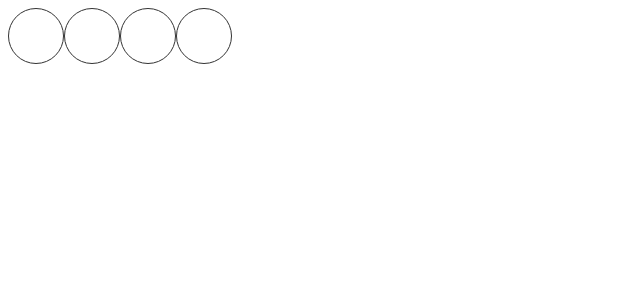
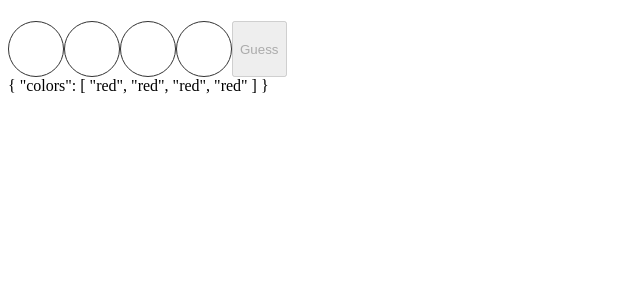
Before and after one commit to tiy-capone-angular/code-breaker, an Angular app: page / in a window 1280 px wide. Shown: the top 300 px of the page, without its empty margins (0-640 px from the left). Built offline with nearby package versions, Linux system fonts and the light colour scheme.

Commit message:
Nearly done. Just need to report 'white' pegs and pretty up that display.

```diff
--- a/src/app/app.component.html
+++ b/src/app/app.component.html
@@ -1 +1 @@
-<app-guess-row></app-guess-row>
+<app-board></app-board>
--- a/src/app/app.module.ts
+++ b/src/app/app.module.ts
@@ -5,13 +5,15 @@ import { AppComponent } from './app.component';
 import { PegComponent } from './peg/peg.component';
 import { PegClickService } from './peg-click/peg-click.service';
 import { GuessRowComponent } from './guess-row/guess-row.component';
+import { BoardComponent } from './board/board.component';
 
 
 @NgModule({
   declarations: [
     AppComponent,
     PegComponent,
-    GuessRowComponent
+    GuessRowComponent,
+    BoardComponent
   ],
   imports: [
     BrowserModule
--- /dev/null
+++ b/src/app/board/board.component.html
@@ -0,0 +1,6 @@
+<h1>{{ gameOver }}</h1>
+<app-guess-row *ngFor="let guess of guesses"
+               [guess]="guess"
+               (heyGuessMade)="checkGuess()">
+</app-guess-row>
+{{ answer | json }}
--- /dev/null
+++ b/src/app/board/board.component.ts
@@ -0,0 +1,40 @@
+import { Component, OnInit, ViewEncapsulation } from '@angular/core';
+import { Guess } from '../models/guess';
+import { Answer } from '../models/answer';
+
+@Component({
+  selector: 'app-board',
+  templateUrl: './board.component.html',
+  styleUrls: ['./board.component.css'],
+  encapsulation: ViewEncapsulation.None
+})
+export class BoardComponent implements OnInit {
+
+  limit: number;
+  guesses: Guess[];
+  answer: Answer;
+  gameOver: string;
+
+  constructor() {
+    this.limit = 3;
+    this.guesses = [ new Guess() ];
+    this.answer = new Answer();
+  }
+
+  ngOnInit() {
+  }
+
+  checkGuess() {
+    let guess = this.guesses[this.guesses.length - 1];
+    let result = this.answer.checkGuess(guess);
+    if (result.every(x => x === 'orange')) {
+      this.gameOver = 'You WON!';
+    } else if (this.guesses.length === this.limit) {
+      this.gameOver = 'You LOST! Get a new job.';
+    } else {
+      guess.result = result;
+      this.guesses.push(new Guess());
+    }
+  }
+
+}
--- a/src/app/guess-row/guess-row.component.html
+++ b/src/app/guess-row/guess-row.component.html
@@ -1,6 +1,14 @@
 <div class="row">
-  <app-peg [(color)]="first"></app-peg>
-  <app-peg [(color)]="second"></app-peg>
-  <app-peg [(color)]="third"></app-peg>
-  <app-peg [(color)]="fourth"></app-peg>
+  <app-peg [disabled]="guessMade" [(color)]="guess.first"></app-peg>
+  <app-peg [disabled]="guessMade" [(color)]="guess.second"></app-peg>
+  <app-peg [disabled]="guessMade" [(color)]="guess.third"></app-peg>
+  <app-peg [disabled]="guessMade" [(color)]="guess.fourth"></app-peg>
+  <button *ngIf="!guessMade"
+          (click)="makeGuess()"
+          [disabled]="!guess.isValid()">Guess</button>
+  <div *ngIf="guessMade">
+    <ul>
+      <li *ngFor="let r of guess.result">{{ r }}</li>
+    </ul>
+  </div>
 </div>
--- a/src/app/guess-row/guess-row.component.ts
+++ b/src/app/guess-row/guess-row.component.ts
@@ -1,21 +1,36 @@
-import { Component, OnInit, ViewEncapsulation } from '@angular/core';
+import { Component, OnInit, ViewEncapsulation, Input, Output, EventEmitter } from '@angular/core';
+import { Guess } from '../models/guess';
+import { PegClickService } from '../peg-click/peg-click.service';
 
 @Component({
   selector: 'app-guess-row',
   templateUrl: './guess-row.component.html',
-  styleUrls: ['./guess-row.component.css'],
-  encapsulation: ViewEncapsulation.None
+  styleUrls: ['./guess-row.component.css']
 })
 export class GuessRowComponent implements OnInit {
 
-  first: string;
-  second: string;
-  third: string;
-  fourth: string;
+  @Input()
+  guess: Guess;
 
-  constructor() { }
+  @Output()
+  heyGuessMade: EventEmitter<Guess>;
+
+  guessMade: boolean;
+
+  constructor(
+    private clickService: PegClickService
+  ) {
+    this.guess = new Guess();
+    this.heyGuessMade = new EventEmitter<Guess>();
+  }
 
   ngOnInit() {
   }
 
+  makeGuess() {
+    this.guessMade = true;
+    this.clickService.clickHappened();
+    this.heyGuessMade.emit(this.guess);
+  }
+
 }
--- /dev/null
+++ b/src/app/models/answer.ts
@@ -0,0 +1,33 @@
+import { Guess } from "./guess";
+
+export class Answer {
+
+  static choices = [ 'red', 'cyan', 'goldenrod' ];
+  colors: string[];
+
+  constructor() {
+    this.colors = [];
+    for (let i = 0; i < 4; i += 1) {
+      let index = Math.floor(Math.random() * 3);
+      this.colors.push(Answer.choices[index]);
+    }
+  }
+
+  checkGuess(guess: Guess): string[] {
+    let result = [];
+    result.push(this.determineOrange(0, guess.first));
+    result.push(this.determineOrange(1, guess.second));
+    result.push(this.determineOrange(2, guess.third));
+    result.push(this.determineOrange(3, guess.fourth));
+    return result;
+  }
+
+  private determineOrange(index, guessValue): string {
+    if (this.colors[index] === guessValue) {
+      return 'orange';
+    } else {
+      return null;
+    }
+  }
+
+}
--- a/src/app/models/guess.ts
+++ b/src/app/models/guess.ts
@@ -1,2 +1,15 @@
 export class Guess {
+
+  first: string;
+  second: string;
+  third: string;
+  fourth: string;
+  result: string[];
+
+  isValid(): boolean {
+    return this.first !== undefined
+        && this.second !== undefined
+        && this.third !== undefined
+        && this.fourth !== undefined;
+  }
 }
--- a/src/app/peg-click/peg-click.service.ts
+++ b/src/app/peg-click/peg-click.service.ts
@@ -12,7 +12,7 @@ export class PegClickService {
     this.pegClicked = new Subject<PegComponent>();
   }
 
-  clickHappened(peg: PegComponent): any {
+  clickHappened(peg?: PegComponent): any {
     // Broadcast the click to all subscribers
     this.pegClicked.next(peg);
   }
--- a/src/app/peg/peg.component.ts
+++ b/src/app/peg/peg.component.ts
@@ -13,6 +13,9 @@ interface ChosenClass {
   styleUrls: ['./peg.component.css']
 })
 export class PegComponent implements OnInit {
+
+  @Input()
+  disabled: boolean;
 
   @Input()
   color: string;
@@ -41,6 +44,7 @@ export class PegComponent implements OnInit {
   }
 
   handleClick() {
+    if (this.disabled) return;
     this.clickService.clickHappened(this);
     this.showOptions = !this.showOptions;
   }
```
Also changed, not shown: src/app/board/board.component.css (added), 1 other file (tests, documents, lock files or other folders).
